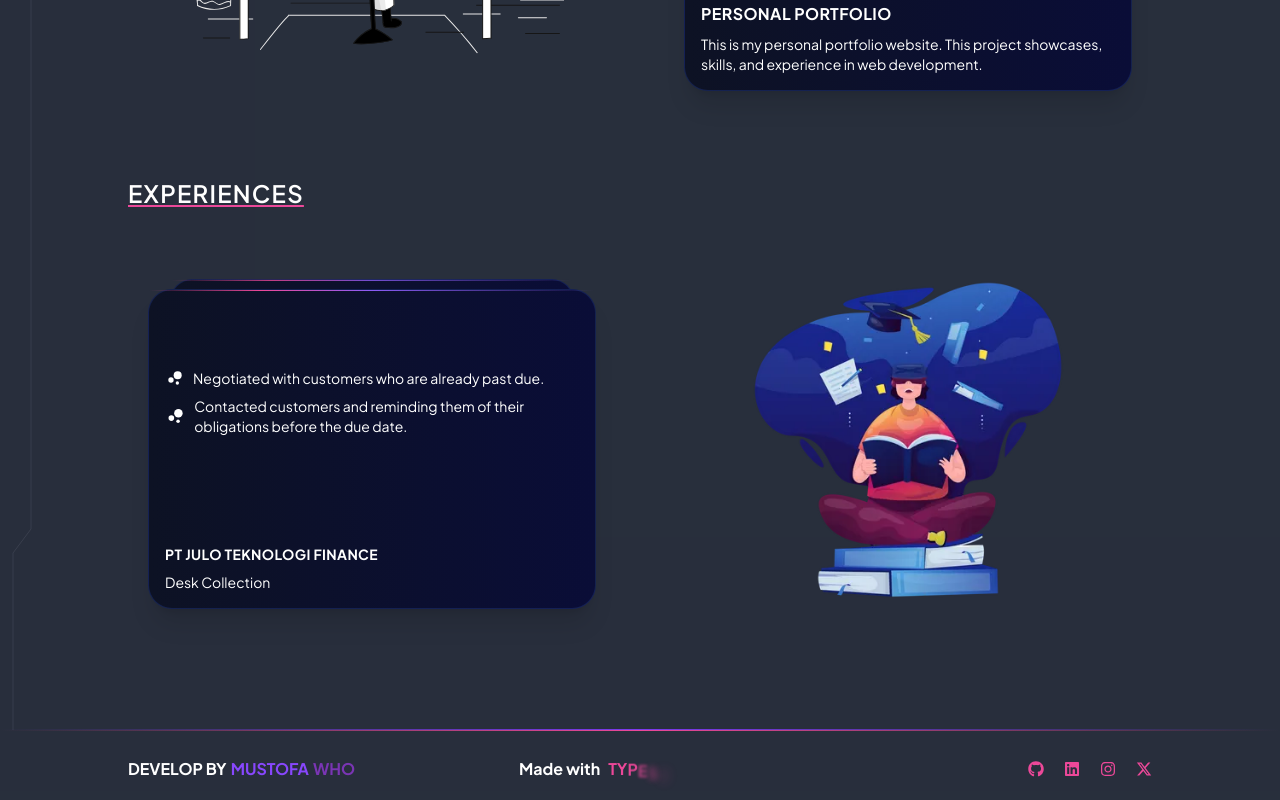
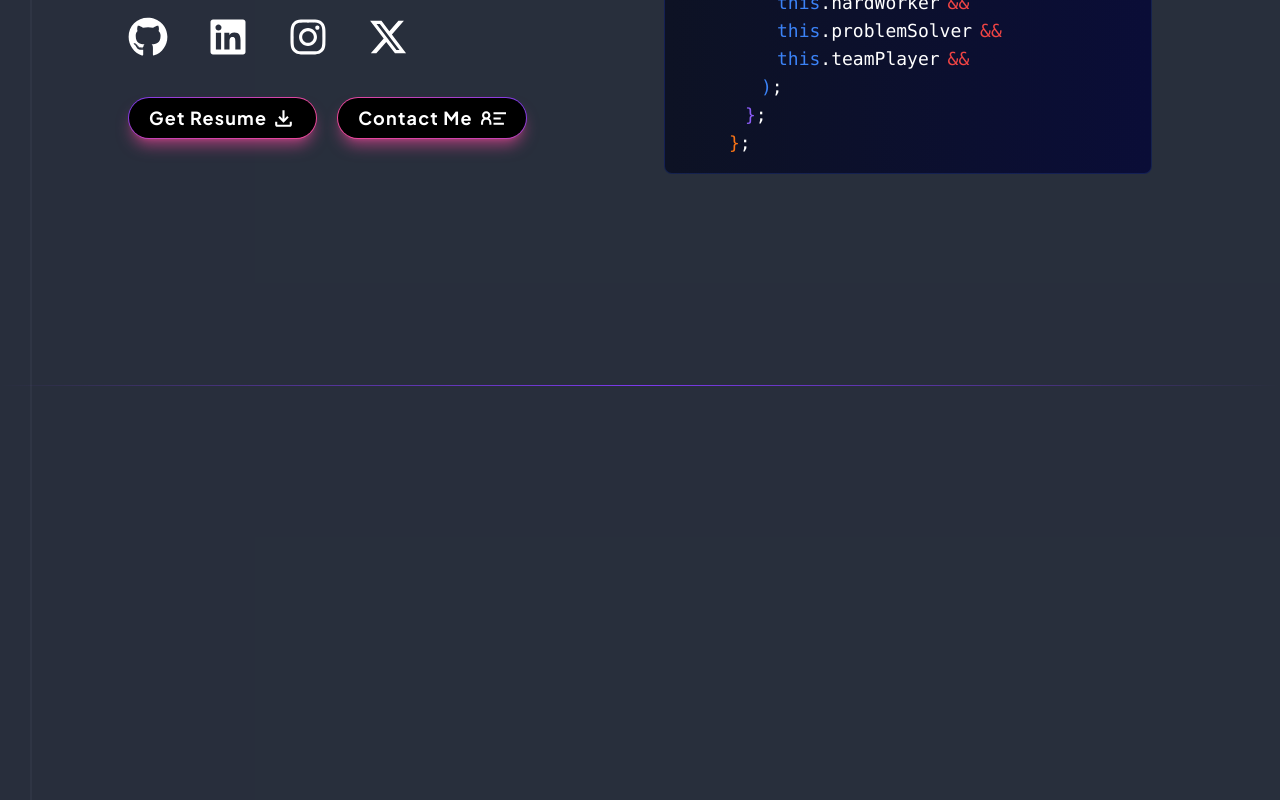
Before and after one commit to Mustofawho0/my-porto-v2, a Next.js app: page / in a window 1280 px wide. Shown: the part 480-1280 px from the top of the page. Built offline with nearby package versions, Linux system fonts and the light colour scheme.

Commit message:
fix: adjust for project

```diff
--- a/src/app/page.tsx
+++ b/src/app/page.tsx
@@ -24,10 +24,10 @@ export default function Home() {
         </div>
       ) : (
         <TracingBeam>
-          {/* <HeroPage />
-          <AboutPage /> */}
+          <HeroPage />
+          <AboutPage />
           <ProjectPage />
-          {/* <ContactPage /> */}
+          <ContactPage />
         </TracingBeam>
       )}
     </main>
```
